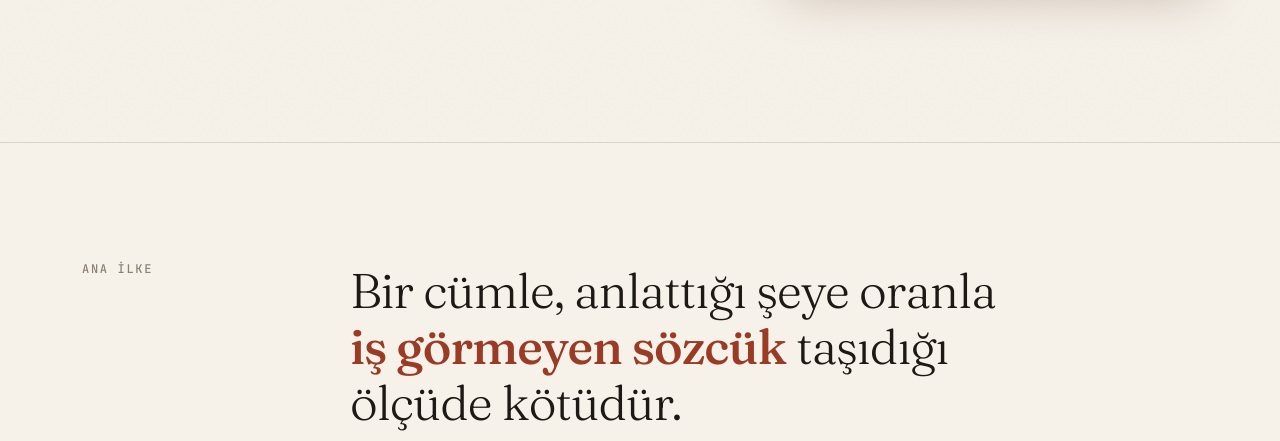
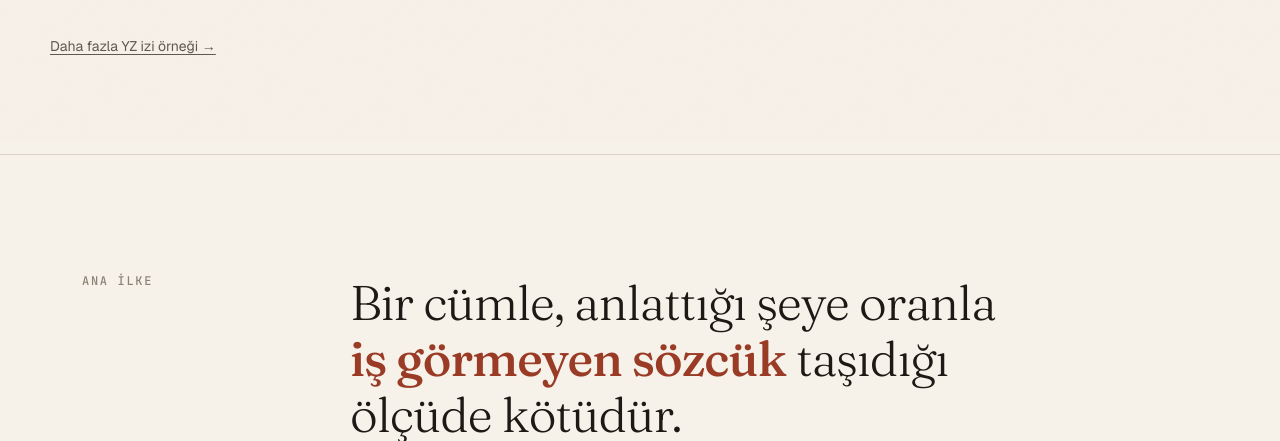
Before and after one commit to ocalmehmet704-sys/ultrawrite, a plain HTML site: page docs/index.html in a window 1280 px wide. Shown: the part 659-1100 px from the top of the page. Drawn offline with nearby package versions, Linux system fonts and the light colour scheme.

Commit message:
site: link from specimen to YZ izleri page

```diff
--- a/docs/index.html
+++ b/docs/index.html
@@ -220,6 +220,7 @@ footer .wrap{display:flex;justify-content:space-between;gap:24px;flex-wrap:wrap}
       <p class="why" id="sp-w">Ad zinciri değil fiil. Türkçe olayı fiille anlatır.</p>
       <div class="ticks" aria-hidden="true"></div>
     </figure>
+      <p style="margin:16px 0 0;font-size:14px;color:var(--mute)"><a href="slop.html" style="text-decoration:underline;text-underline-offset:3px">Daha fazla YZ izi örneği →</a></p>
   </section>
 
   <section class="principle" id="ilke">
```
